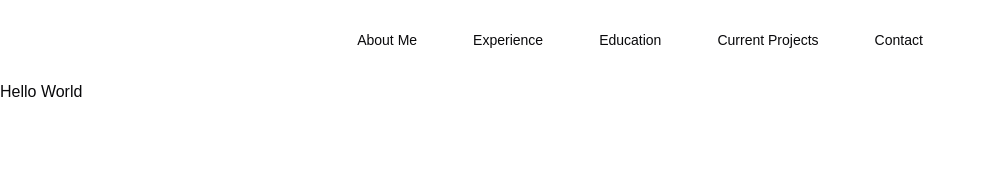
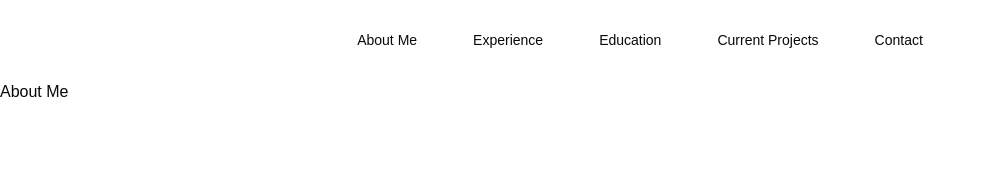
Before and after one commit to chvaldez10/personal-site, a Next.js app in the folder personal-site/: page / in a window 1280 px wide. Shown: the top 170 px of the page, without its empty margins (0-985 px from the left). Built offline with nearby package versions, Linux system fonts and the light colour scheme.

Commit message:
add test for scrolling

```diff
--- a/personal-site/src/app/page.tsx
+++ b/personal-site/src/app/page.tsx
@@ -1,7 +1,15 @@
+import { navlinks } from "@/data/navlinks";
+import { NavbarLinks } from "@/types/shared";
+
 export default function Home() {
   return (
-    <div>
-      <h1>Hello World</h1>
-    </div>
+    // test the scroll
+    <>
+      {navlinks.map((navlink: NavbarLinks) => (
+        <div id={navlink.href} key={navlink.href} className="h-screen">
+          <h2>{navlink.label}</h2>
+        </div>
+      ))}
+    </>
   );
 }
--- a/personal-site/src/components/Navbar.tsx
+++ b/personal-site/src/components/Navbar.tsx
@@ -1,3 +1,5 @@
+"use client";
+
 import { FC } from "react";
 import { Sheet, SheetTrigger, SheetContent } from "@/components/ui/sheet";
 import { Button } from "@/components/ui/button";
--- a/personal-site/src/data/navlinks.ts
+++ b/personal-site/src/data/navlinks.ts
@@ -3,22 +3,22 @@ import { NavbarLinks } from "@/types/shared";
 export const navlinks: NavbarLinks[] = [
   {
     label: "About Me",
-    href: "/about-me",
+    href: "#about-me",
   },
   {
     label: "Experience",
-    href: "/experience",
+    href: "#experience",
   },
   {
     label: "Education",
-    href: "/education",
+    href: "#education",
   },
   {
     label: "Current Projects",
-    href: "/current-projects",
+    href: "#current-projects",
   },
   {
     label: "Contact",
-    href: "/contact",
+    href: "#contact",
   },
 ];
```
